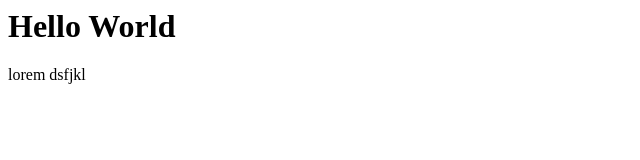
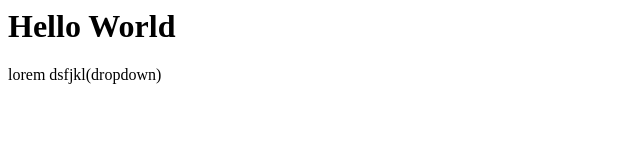
Before and after one commit to jrjp10/localrepo, a plain HTML site: page index.html in a window 1280 px wide. Shown: the full height of the page, 0-640 px from the left. Drawn offline with Linux system fonts and the light colour scheme.

Commit message:
add dropdown

```diff
--- a/index.html
+++ b/index.html
@@ -1,2 +1,2 @@
 <h1>Hello World</h1>
-<p>lorem dsfjkl</p>
+<p>lorem dsfjkl(dropdown)</p>
```
